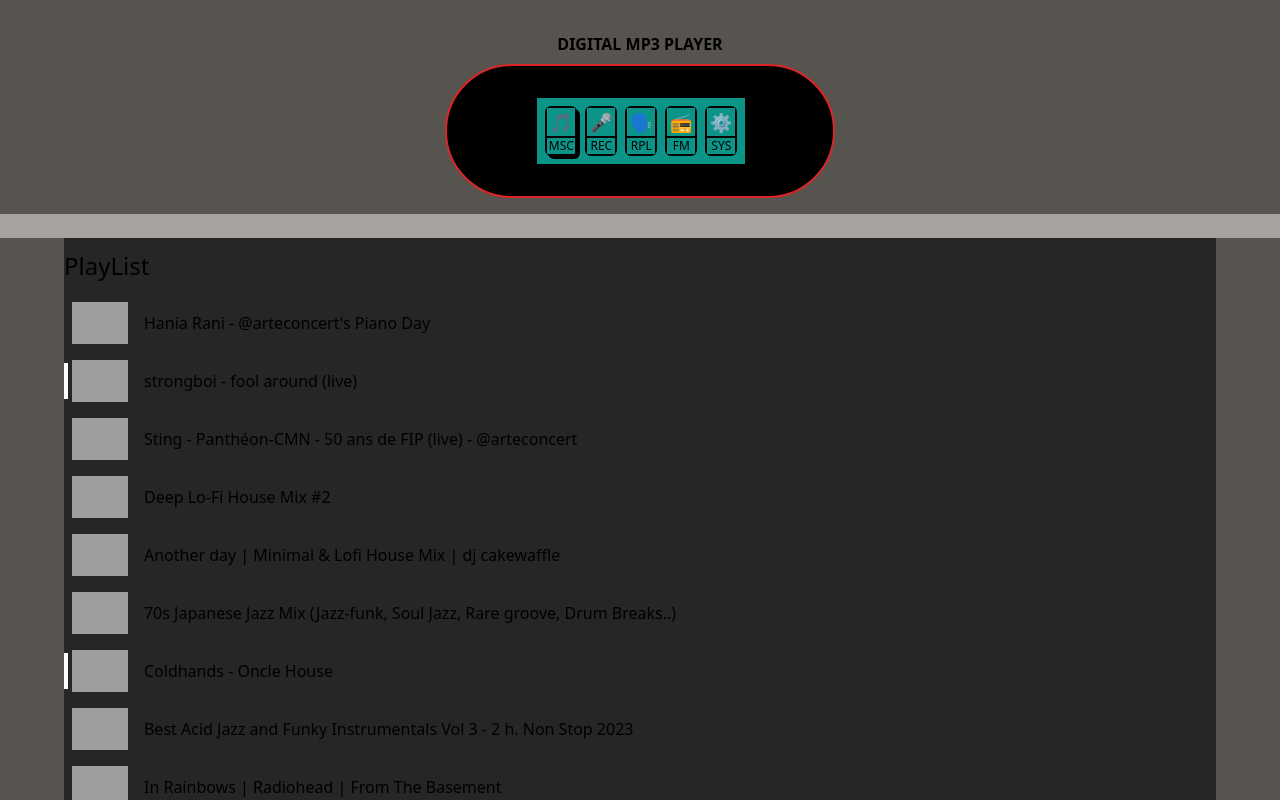
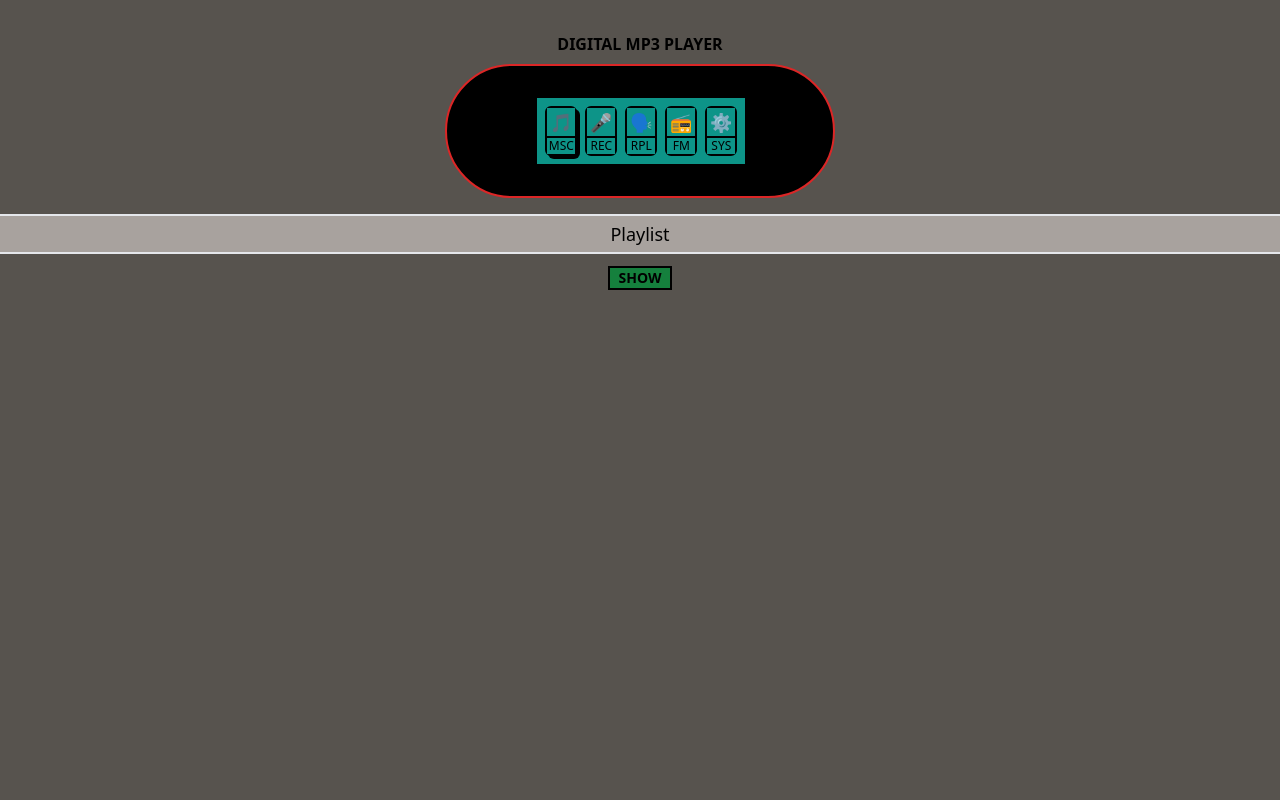
Before and after one commit to leog91/jukebox, a Next.js app: page /mocks in a window 1280 px wide. Shown: the top 800 px of the page. Built offline with nearby package versions, Linux system fonts and the light colour scheme; grey boxes are pictures that could not be loaded.

Commit message:
show/hide setup components on mocks tab

```diff
--- a/pages/mocks.tsx
+++ b/pages/mocks.tsx
@@ -1,8 +1,52 @@
 import { Mp3Player } from "@/components/Mp3Player";
 import PlayList from "@/components/PlayList";
-import React from "react";
+import React, { useState } from "react";
+
+type Component = "PLAYLIST" | "MP3PLAYER";
+
+const ShowComponent = ({
+  component,
+  setShowComponent,
+  showingComponents,
+}: {
+  component: Component;
+  showingComponents: Component[];
+  setShowComponent: React.Dispatch<React.SetStateAction<Component[]>>;
+}) => {
+  return (
+    <button
+      className="bg-green-700 font-bold text-sm border-2 text-black hover:text-white hover:border-green-300  border-black my-3 w-16"
+      onClick={() => setShowComponent([...showingComponents, component])}
+    >
+      SHOW
+    </button>
+  );
+};
+
+const HideComponent = ({
+  component,
+  setShowComponent,
+  showingComponents,
+}: {
+  component: Component;
+  showingComponents: Component[];
+  setShowComponent: React.Dispatch<React.SetStateAction<Component[]>>;
+}) => {
+  return (
+    <button
+      className="bg-green-700 font-bold text-sm border-2 text-black hover:text-white hover:border-green-300  border-black my-3 w-16"
+      onClick={() =>
+        setShowComponent(showingComponents.filter((c) => c !== component))
+      }
+    >
+      HIDE
+    </button>
+  );
+};
 
 export default function Mocks() {
+  const [showComponent, setShowComponent] = useState<Component[]>([]);
+
   return (
     <div className="flex overflow-hidden pt-4 flex-col min-h-screen bg-stone-600 items-center ">
       <div className="my-4">
@@ -11,8 +55,26 @@ export default function Mocks() {
         </h2>
         <Mp3Player />
       </div>
-      <div className="h-6 w-full bg-stone-400"></div>
-      <PlayList />
+      <div className="  w-full bg-stone-400 text-center text-lg font-light text-black border-y-2 border-gray-200 py-1">
+        Playlist
+      </div>
+
+      {showComponent.includes("PLAYLIST") ? (
+        <div className=" flex flex-col  items-center">
+          <HideComponent
+            component="PLAYLIST"
+            setShowComponent={setShowComponent}
+            showingComponents={showComponent}
+          />
+          <PlayList />{" "}
+        </div>
+      ) : (
+        <ShowComponent
+          component="PLAYLIST"
+          setShowComponent={setShowComponent}
+          showingComponents={showComponent}
+        />
+      )}
     </div>
   );
 }
```
Also changed, not shown: scrap/previewScrapper.ts (added).
